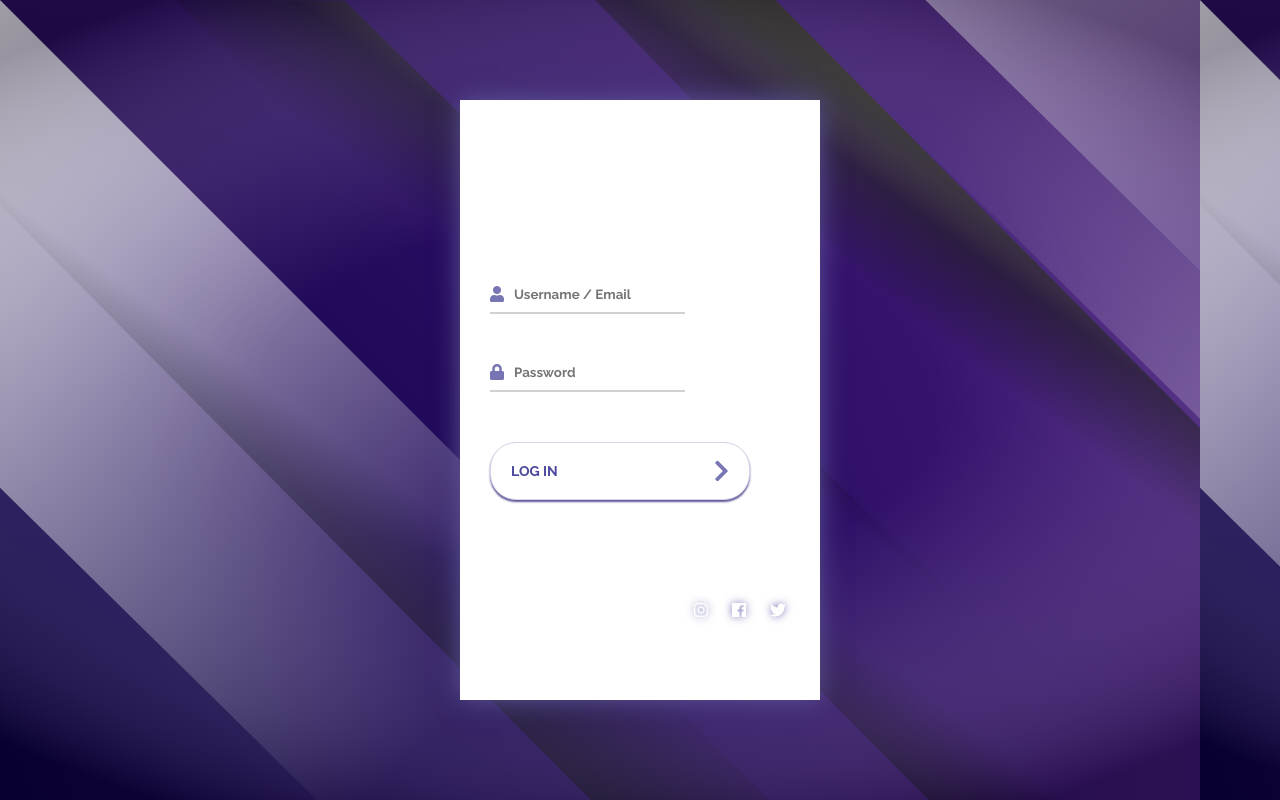
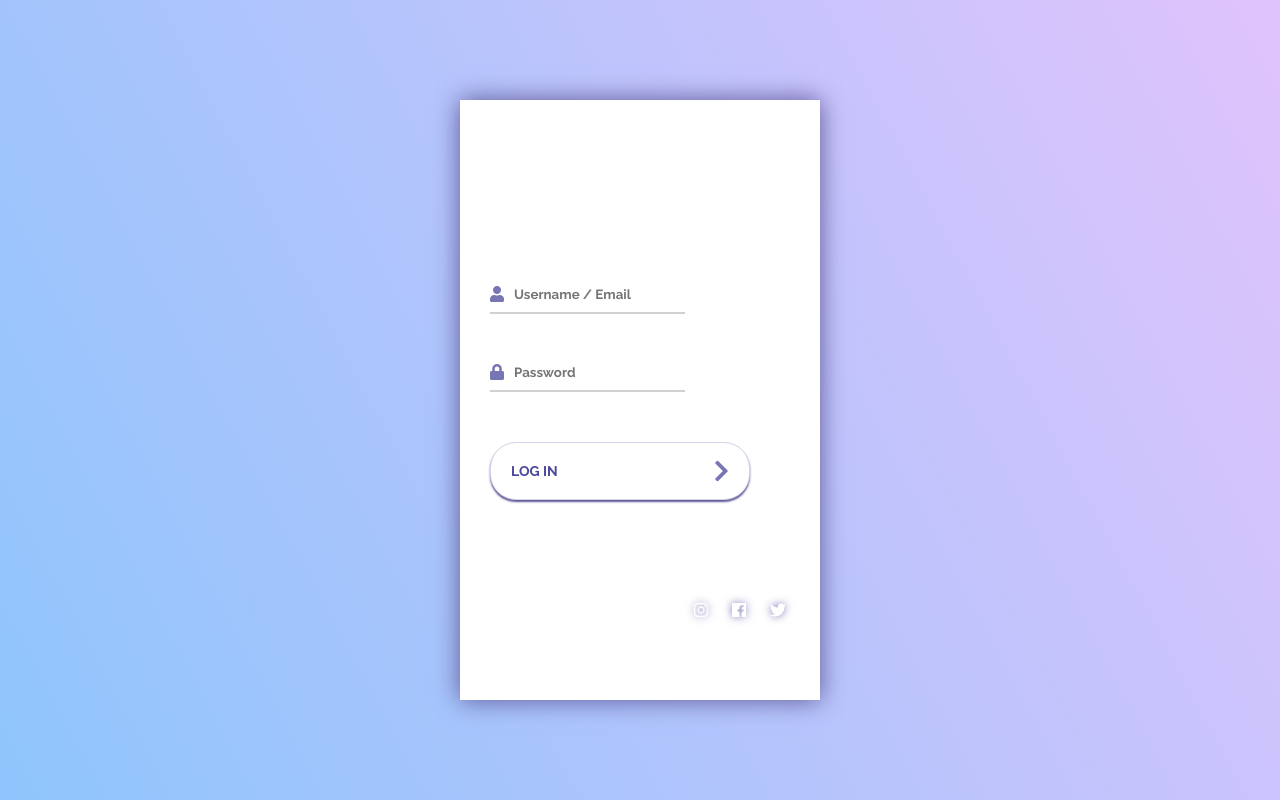
Before and after one commit to phanison898/css-login-form, a plain HTML site: page index.html in a window 1280 px wide. Drawn offline with Linux system fonts and the light colour scheme.

Commit message:
update bg

```diff
--- a/style.css
+++ b/style.css
@@ -8,8 +8,8 @@
 }
 
 body {
-    /* background: linear-gradient(90deg, #C7C5F4, #776BCC); */
-    background: url("./bg.svg");
+    background-color: #8EC5FC;
+    background-image: linear-gradient(62deg, #8EC5FC 0%, #E0C3FC 100%);
 }
 
 .container {
```
